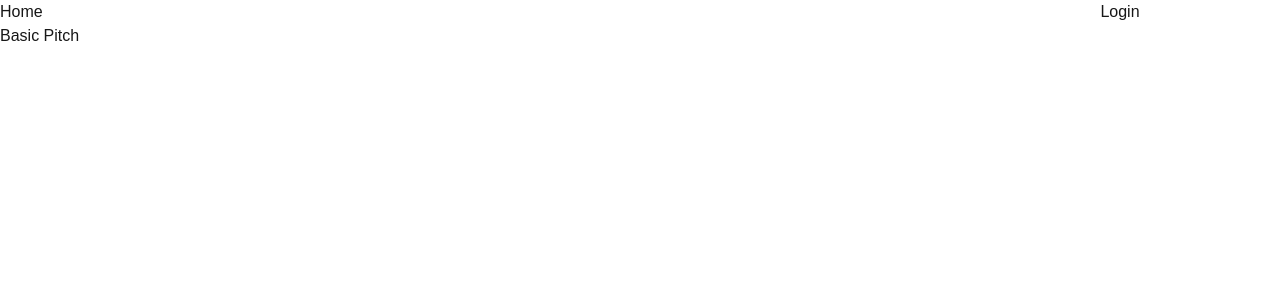
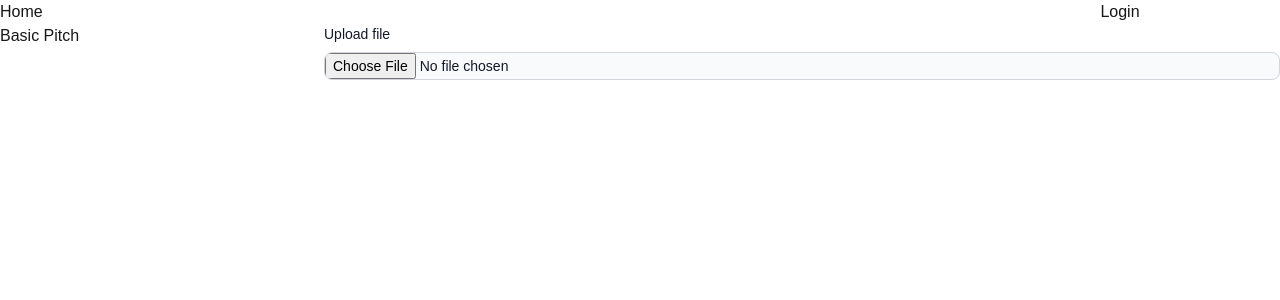
Before and after one commit to kimcha-0/audio-tools, a Next.js app: page /tools/basicpitch in a window 1280 px wide. Shown: the top 300 px of the page. Built offline with nearby package versions, Linux system fonts and the light colour scheme; no server answers.

Commit message:
started adding tailwind grid and created file input for basic pitch

```diff
--- a/app/layout.tsx
+++ b/app/layout.tsx
@@ -2,6 +2,8 @@ import type { Metadata } from "next";
 import localFont from "next/font/local";
 import "./globals.css";
 import { TopNav } from "@/app/ui/topnav";
+import { LandingPageTopNav } from "@/app/ui/landing-page-topnav";
+import { createClient } from "@/app/lib/supabase/server";
 
 const geistSans = localFont({
   src: "./fonts/GeistVF.woff",
@@ -29,7 +31,7 @@ export default function RootLayout({
       <body
         className={`${geistSans.variable} ${geistMono.variable} antialiased`}
       >
-      <TopNav />
+      <LandingPageTopNav />
         {children}
       </body>
     </html>
--- a/app/tools/layout.tsx
+++ b/app/tools/layout.tsx
@@ -2,11 +2,14 @@ import SideNav from "@/app/ui/sidenav";
 
 export default function Layout({ children }: { children: React.ReactNode }) {
     return (
-        <div className="flex h-screen flex-col md:flex-row md:overflow-hidden">
-            <div className="w-full flex-none md:2-64">
+        <div className="grid grid-cols-4 grid-rows-4 gap-4">
+            <div className="col-span-1 row-span-4">
                 <SideNav />
             </div>
-            <div className="flex-grow p-6 md:overflow-y-auto md:p-12">{children}</div>
+            <div className="col-span-3 row-span-4">
+                {children}
+            </div>
         </div>
+
     );
 }
--- a/app/tools/page.tsx
+++ b/app/tools/page.tsx
@@ -5,11 +5,6 @@ export default async function ToolPage() {
     const supabase = createClient();
 
     const { data, error } = await supabase.auth.getUser();
-    console.log('toolpage user: ', data);
-    console.log('toolpage error: ', error);
-    const { sessionData, sessionError } = await supabase.auth.getSession();
-    console.log('toolpage session: ', sessionData);
-    console.log('toolpage error: ', sessionError)
     if (error || !data?.user) {
         redirect('/login')
     }
--- /dev/null
+++ b/app/ui/landing-page-topnav.tsx
@@ -0,0 +1,14 @@
+import Link from "next/link";
+
+export const LandingPageTopNav = async () => {
+    return (
+        <div className="flex flex-row">
+            <div className="basis-3/4">
+                <Link href="/">Home</Link>
+            </div>
+            <div className="flex justify-evenly basis-1/4">
+                <Link href="/login">Login</Link>
+            </div>
+        </div>
+    )
+}
--- a/app/ui/tools/basicpitch/upload-form.tsx
+++ b/app/ui/tools/basicpitch/upload-form.tsx
@@ -1,7 +1,9 @@
+
 export const UploadButton = () => {
     return (
-        <div>
-        </div>
+        <form>
+            <label class="block mb-2 text-sm font-medium text-gray-900 dark:text-white" for="file_input">Upload file</label>
+            <input class="block w-full text-sm text-gray-900 border border-gray-300 rounded-lg cursor-pointer bg-gray-50 dark:text-gray-400 focus:outline-none dark:bg-gray-700 dark:border-gray-600 dark:placeholder-gray-400" id="file_input" type="file"/>
+        </form>
     );
-
 }
--- a/app/ui/topnav.tsx
+++ b/app/ui/topnav.tsx
@@ -7,21 +7,10 @@ import { useEffect } from 'react';
 export const TopNav = async () => {
     const supabase = createClient();
     const { data, err } = await supabase.auth.getUser();
-    console.log('topnav user: ', data);
-    console.log('topnav error: ', err);
     if (!data?.user || err) {
-        return (
-        <div className="flex flex-row">
-            <div className="basis-3/4">
-                <Link href="/">Home</Link>
-            </div>
-            <div className="flex justify-evenly basis-1/4">
-                <Link href="/login">Login</Link>
-            </div>
-        </div>
-        )
-    } else {
-        return (
+        throw Error();
+    }
+    return (
         <div className="flex flex-row">
             <div className="basis-3/4">
                 <Link href="/">Home</Link>
@@ -35,7 +24,5 @@ export const TopNav = async () => {
                 </form>
             </div>
         </div>
-        )
-    }
-
+    )
 }
```
